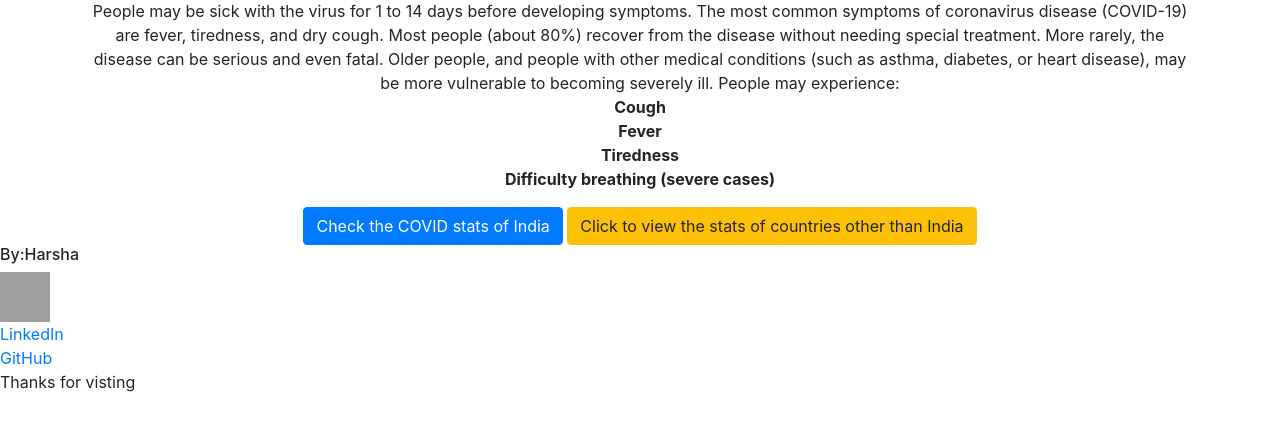
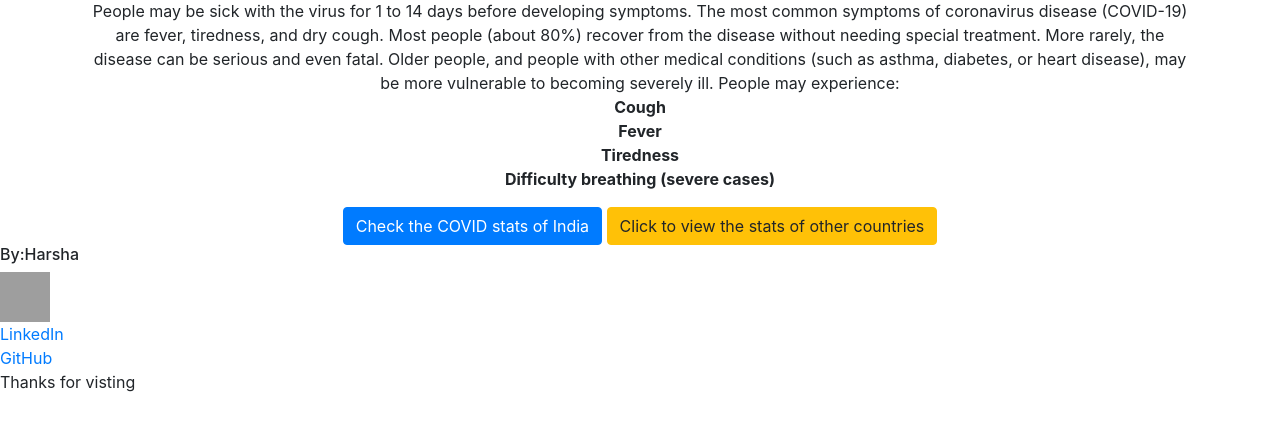
Before and after one commit to harsharay/coronastats, a Django app: page / in a window 1280 px wide. Shown: the part 193-624 px from the top of the page. Run offline with Django 3.2, Linux system fonts and the light colour scheme; some libraries are stand-ins or nearby versions; grey boxes are pictures that could not be loaded.

Commit message:
Changed the button text of international stats

```diff
--- a/covidapp/templates/covidapp/home.html
+++ b/covidapp/templates/covidapp/home.html
@@ -19,7 +19,7 @@ People may experience:<br>
 <strong>Difficulty breathing (severe cases)</strong>
 </p>
 <a href='{%url 'stats'%}' class='btn btn-primary'>Check the COVID stats of India</a>
-<a href='{%url 'intstats'%}' class="btn btn-warning">Click to view the stats of countries other than India</a>
+<a href='{%url 'intstats'%}' class="btn btn-warning">Click to view the stats of other countries</a>
 
 </div>
 
```
